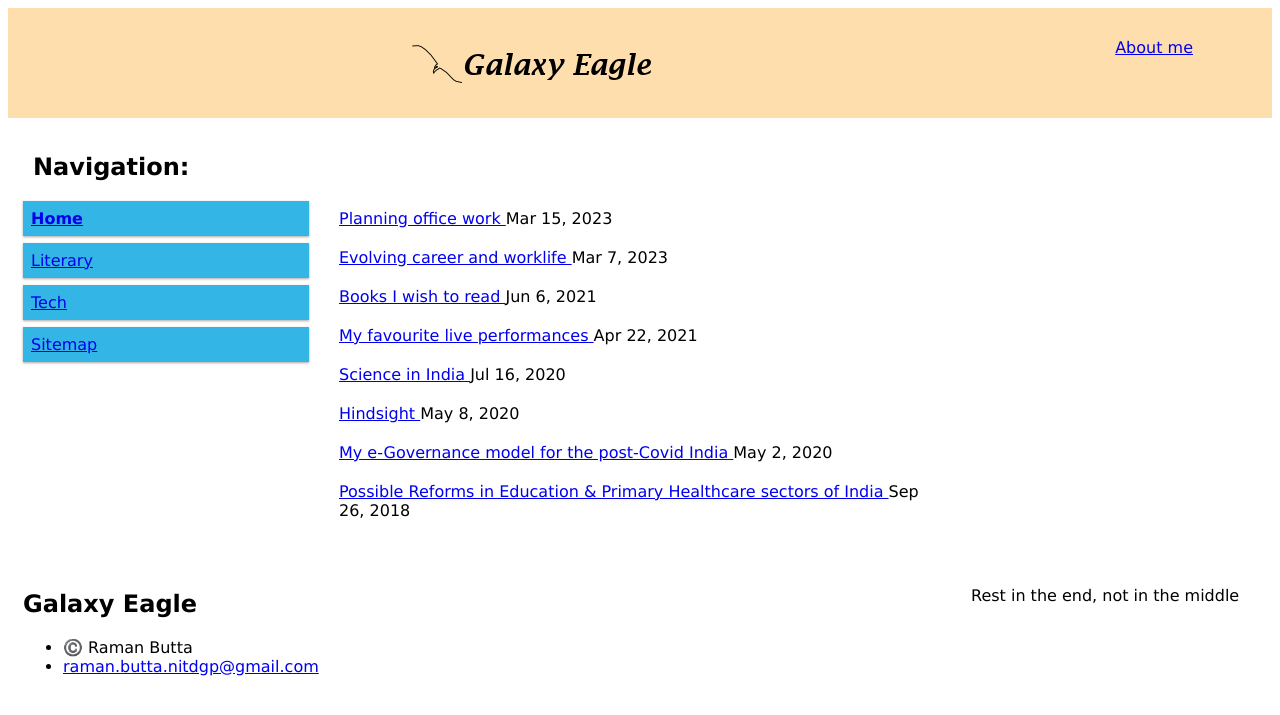
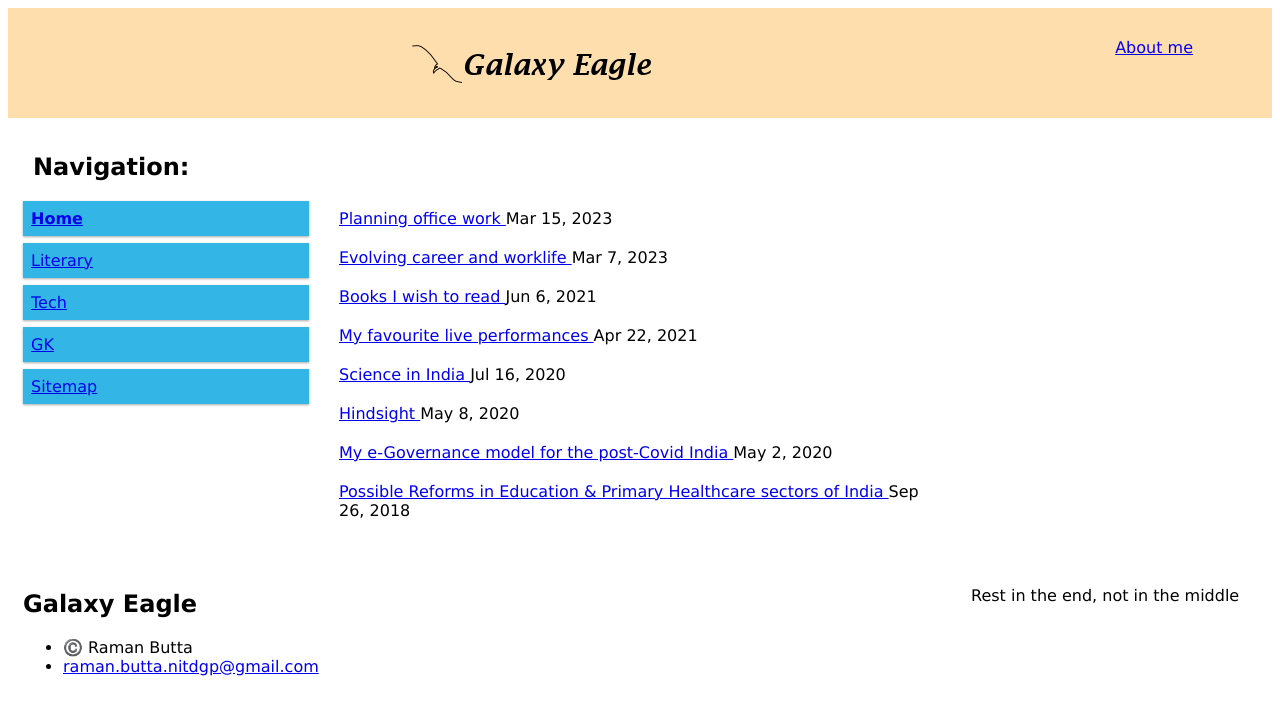
Before and after one commit to galaxyeagle/galaxyeagle.github.io, a Jekyll site: the page built from index.html, in a window 1280 px wide. Shown: the top 715 px of the page. Built offline with Jekyll 4.4.1, drawn with Linux system fonts in a browser that asks for light colours; the list of posts is cut into pages by our own code.

Commit message:
New page on Currency Econonmics uploaded

```diff
--- a/_data/menu.yml
+++ b/_data/menu.yml
@@ -13,5 +13,8 @@
     - text: ---General
       url: /pages/tech/general/
 
+- text: GK
+  url: /pages/GK/
+
 - text: Sitemap
   url: /sitemap/
```
